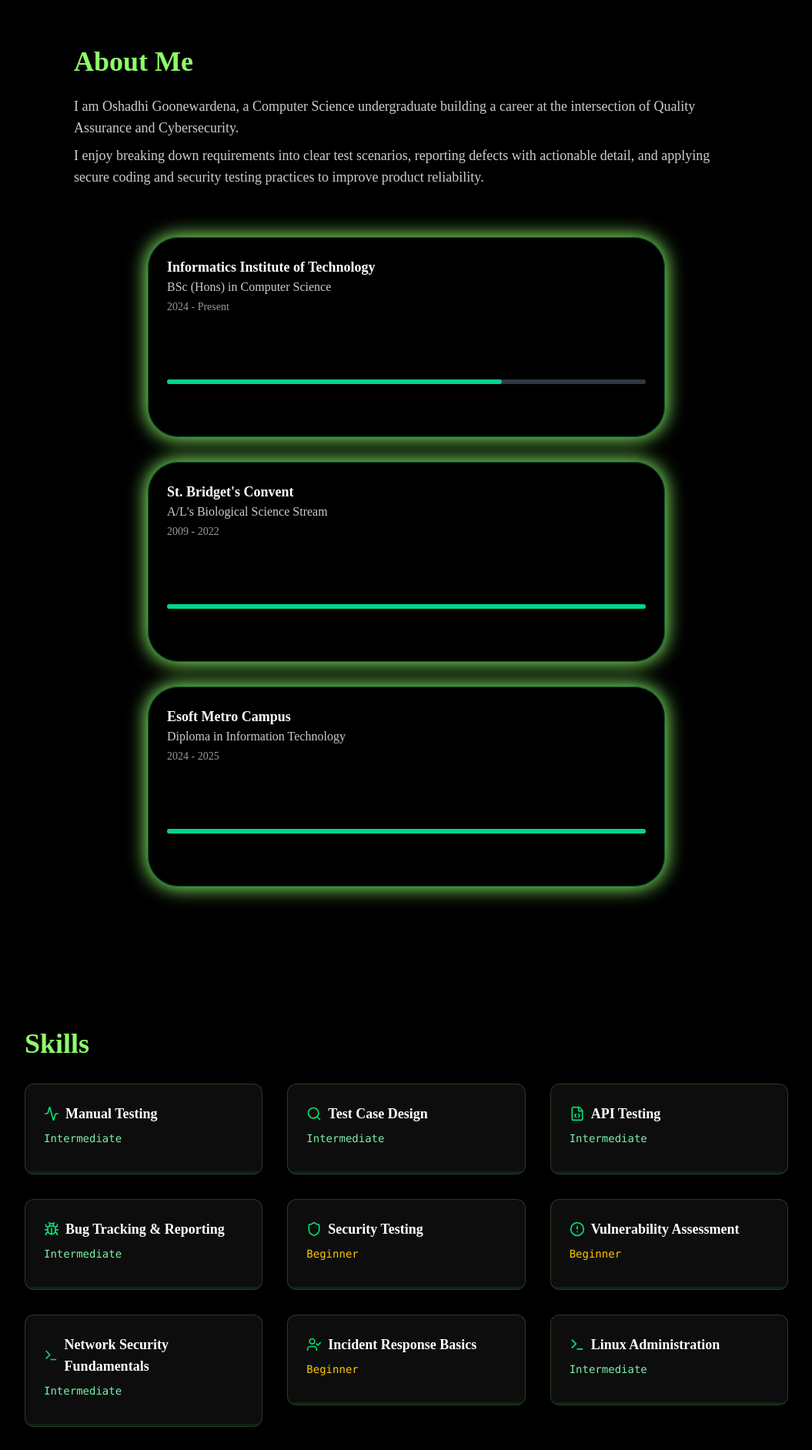
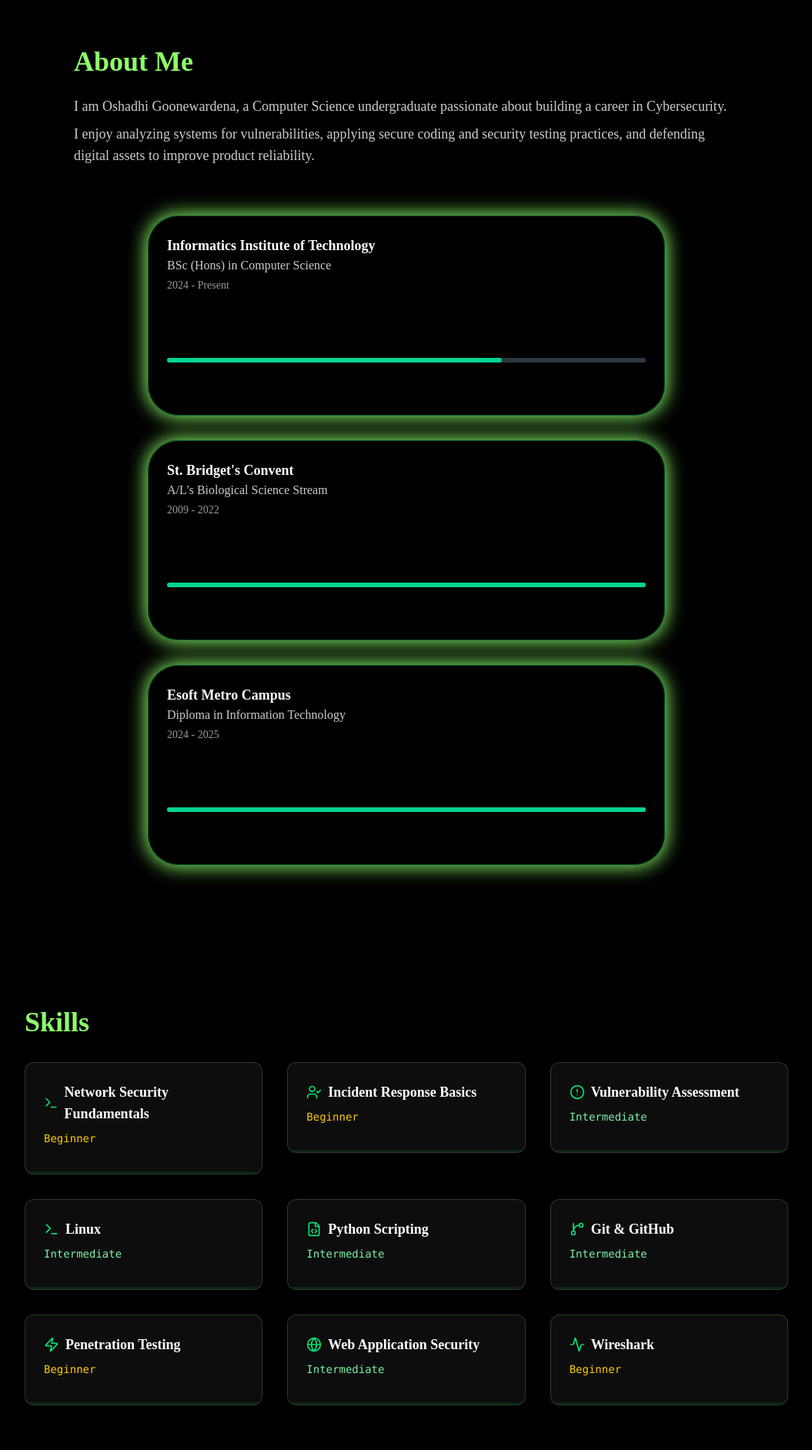
Before and after one commit to goagoonewardena/portfolio, a React (Vite) app in the folder myportfolio/: page / in a window 1280 px wide. Shown: the part 820-2704 px from the top of the page at 77% size, without its empty margins (112-1167 px from the left). Built offline with nearby package versions, Linux system fonts and the light colour scheme.

Commit message:
Modify and update the data of skills and projects

```diff
--- a/myportfolio/src/components/sections/Hero.jsx
+++ b/myportfolio/src/components/sections/Hero.jsx
@@ -8,9 +8,8 @@ import AnimatedCounter from '../ui/AnimatedCounter';
 import { useState, useEffect } from 'react';
 
 const TYPING_WORDS = [
-  'QA-Focused Computer Science Undergraduate',
+  'Computer Science Undergraduate',
   'Cybersecurity Enthusiast',
-  'Software Quality & Security Tester',
 ];
 
 const useTypewriter = (words, typingSpeed = 70, deletingSpeed = 40, pauseMs = 1800) => {
@@ -105,7 +104,7 @@ const Hero = () => {
             <FadeIn delay={120}>
               <div className="flex items-center gap-4 mb-4">
                 <Lock className="w-6 h-6 text-green-400" />
-                <span className="text-green-200 text-lg font-mono tracking-wide">"Testing for quality. Defending with security."</span>
+                <span className="text-green-200 text-lg font-mono tracking-wide">"Defending the digital world. Empowering cybersecurity."</span>
                 <Network className="w-6 h-6 text-green-400" />
               </div>
             </FadeIn>
--- a/myportfolio/src/components/sections/Skills.jsx
+++ b/myportfolio/src/components/sections/Skills.jsx
@@ -1,9 +1,9 @@
 import React from 'react';
 import { skills } from '../../data/skills';
 import FadeIn from '../animations/FadeIn';
-import { Shield, Bug, FileCode, Terminal, Search, AlertCircle, Activity, UserCheck, Code2, Palette, Server, GitBranch } from 'lucide-react';
+import { Shield, Bug, FileCode, Terminal, Search, AlertCircle, Activity, UserCheck, Code2, Palette, Server, GitBranch, Zap, Globe } from 'lucide-react';
 
-const ICON_MAP = { Shield, Bug, FileCode, Terminal, Search, AlertCircle, Activity, UserCheck, Code2, Palette, Server, GitBranch };
+const ICON_MAP = { Shield, Bug, FileCode, Terminal, Search, AlertCircle, Activity, UserCheck, Code2, Palette, Server, GitBranch, Zap, Globe };
 const LEVEL_WIDTH = { Beginner: '35%', Intermediate: '65%', Expert: '92%' };
 const LEVEL_COLOR = { Beginner: 'text-yellow-400', Intermediate: 'text-green-300', Expert: 'text-green-400' };
 
--- a/myportfolio/src/data/projects.js
+++ b/myportfolio/src/data/projects.js
@@ -1,13 +1,13 @@
 export const projects = [
   {
     id: 1,
-    title: "SchoolSprint",
-    description: "A school management platform focused on academic workflows, where I contributed with QA-driven validation of student, teacher, and class management features.",
-    image: "/images/projects/schoolsprint_image.png",
-    category: "Full Stack",
-    technologies: ["React", "Node.js", "MongoDB", "JavaScript"],
-    metrics: "Tested core CRUD flows and role-based scenarios to improve functional stability.",
-    githubUrl: "https://github.com/goagoonewardena/SchoolSprint",
+    title: "Networking-Labs",
+    description: "A collection of hands-on networking labs focused on validating routing, switching, and subnetting behavior while strengthening secure network configuration skills.",
+    image: "/images/projects/cisco.png",
+    category: "Networking",
+    technologies: ["Cisco Packet Tracer"],
+    metrics: "Completed 10+ test-driven lab scenarios across multiple network topologies.",
+    githubUrl: "https://github.com/goagoonewardena/Networking_Labs",
   },
   {
     id: 2,
@@ -51,13 +51,13 @@ export const projects = [
   },
   {
     id: 6,
-    title: "Networking-Labs",
-    description: "A collection of hands-on networking labs focused on validating routing, switching, and subnetting behavior while strengthening secure network configuration skills.",
-    image: "/images/projects/cisco.png",
-    category: "Networking",
-    technologies: ["Cisco Packet Tracer"],
-    metrics: "Completed 10+ test-driven lab scenarios across multiple network topologies.",
-    githubUrl: "https://github.com/goagoonewardena/Networking_Labs",
+    title: "SchoolSprint",
+    description: "A school management platform focused on academic workflows, where I contributed with QA-driven validation of student, teacher, and class management features.",
+    image: "/images/projects/schoolsprint_image.png",
+    category: "Full Stack",
+    technologies: ["React", "Node.js", "MongoDB", "JavaScript"],
+    metrics: "Tested core CRUD flows and role-based scenarios to improve functional stability.",
+    githubUrl: "https://github.com/goagoonewardena/SchoolSprint",
 
   },
 ];
--- a/myportfolio/src/data/skills.js
+++ b/myportfolio/src/data/skills.js
@@ -1,86 +1,69 @@
 export const skills = [
+    // Beginner Cybersecurity Skills
     {
         id: 1,
-        name: 'Manual Testing',
-        icon: 'Activity',
-        level: 'Intermediate',
-        experience: '1+ years',
+        name: 'Network Security Fundamentals',
+        icon: 'Terminal',
+        level: 'Beginner',
+        experience: '6+ months',
     },
     {
         id: 2,
-        name: 'Test Case Design',
-        icon: 'Search',
-        level: 'Intermediate',
-        experience: '1+ years',
+        name: 'Incident Response Basics',
+        icon: 'UserCheck',
+        level: 'Beginner',
+        experience: '6+ months',
     },
+    // Intermediate Cybersecurity Skills
     {
         id: 3,
-        name: 'API Testing',
-        icon: 'FileCode',
+        name: 'Vulnerability Assessment',
+        icon: 'AlertCircle',
         level: 'Intermediate',
         experience: '1+ years',
     },
     {
         id: 4,
-        name: 'Bug Tracking & Reporting',
-        icon: 'Bug',
+        name: 'Linux',
+        icon: 'Terminal',
         level: 'Intermediate',
         experience: '1+ years',
     },
     {
         id: 5,
-        name: 'Security Testing',
-        icon: 'Shield',
-        level: 'Beginner',
-        experience: '1+ years',
-    },
-    {
-        id: 6,
-        name: 'Vulnerability Assessment',
-        icon: 'AlertCircle',
-        level: 'Beginner',
-        experience: '6+ months',
-    },
-    {
-        id: 7,
-        name: 'Network Security Fundamentals',
-        icon: 'Terminal',
-        level: 'Intermediate',
-        experience: '1+ years',
-    },
-    {
-        id: 8,
-        name: 'Incident Response Basics',
-        icon: 'UserCheck',
-        level: 'Beginner',
-        experience: '6+ months',
-    },
-    {
-        id: 9,
-        name: 'Linux Administration',
-        icon: 'Terminal',
-        level: 'Intermediate',
-        experience: '1+ years',
-    },
-    {
-        id: 10,
         name: 'Python Scripting',
         icon: 'FileCode',
         level: 'Intermediate',
         experience: '2+ years',
     },
     {
-        id: 11,
-        name: 'Version Control (Git & GitHub)',
+        id: 6,
+        name: 'Git & GitHub',
         icon: 'GitBranch',
         level: 'Intermediate',
         experience: '2+ years',
     },
+    // Advanced Cybersecurity Skills
     {
-        id: 12,
-        name: 'Secure SDLC Awareness',
-        icon: 'Shield',
+        id: 7,
+        name: 'Penetration Testing',
+        icon: 'Zap',
         level: 'Beginner',
+        experience: '3+ months',
+    },
+    {
+        id: 8,
+        name: 'Web Application Security',
+        icon: 'Globe',
+        level: 'Intermediate',
         experience: '6+ months',
     },
+    {
+        id: 9,
+        name: 'Wireshark',
+        icon: 'Activity',
+        level: 'Beginner',
+        experience: '3+ months',
+    },
+
 ];
--- a/myportfolio/src/utils/constants.js
+++ b/myportfolio/src/utils/constants.js
@@ -6,8 +6,8 @@ export const PERSONAL_INFO = {
 	tagLine: 'Focused on software quality, test automation, and practical cyber defense.',
 	resume: '/Oshadhi_Goonewardena_Resume.pdf',
 	bio: [
-		"I am Oshadhi Goonewardena, a Computer Science undergraduate building a career at the intersection of Quality Assurance and Cybersecurity.",
-		"I enjoy breaking down requirements into clear test scenarios, reporting defects with actionable detail, and applying secure coding and security testing practices to improve product reliability."
+		"I am Oshadhi Goonewardena, a Computer Science undergraduate passionate about building a career in Cybersecurity.",
+		"I enjoy analyzing systems for vulnerabilities, applying secure coding and security testing practices, and defending digital assets to improve product reliability."
 	],
 };
 
```
